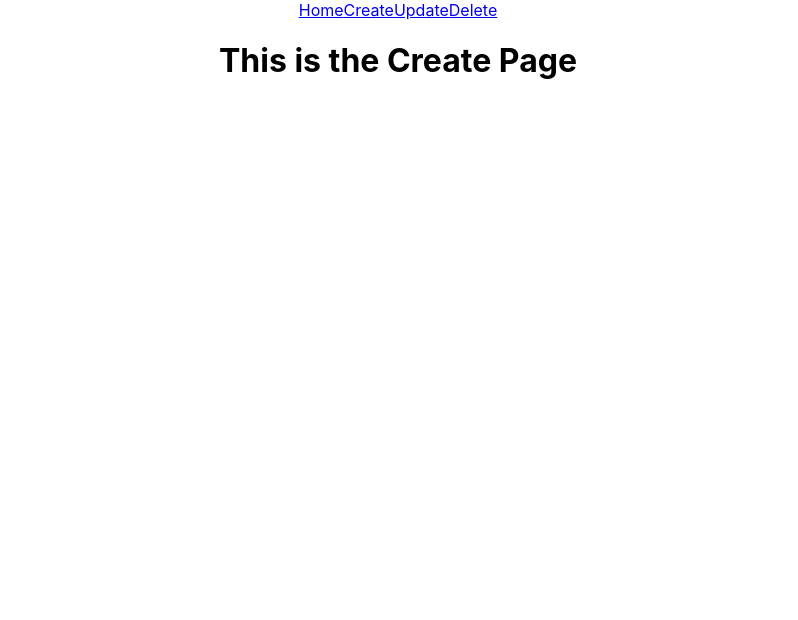
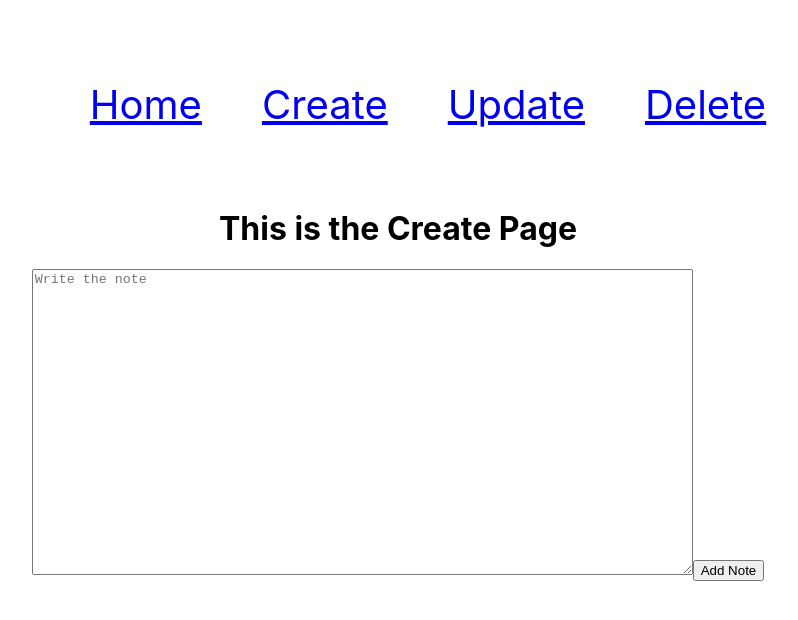
Before and after one commit to Chandra-Bhan/react-all-assignments, a React (Create React App) app: page /create in a window 1280 px wide. Shown: the top 620 px of the page, without its empty margins (242-1040 px from the left). Built offline with nearby package versions, Linux system fonts and the light colour scheme.

Commit message:
React day5 assginment 2 create delete update the note is completed

```diff
--- a/src/App.js
+++ b/src/App.js
@@ -1,25 +1,62 @@
 import logo from './logo.svg';
 import './App.css';
-import {BrowserRouter, Routes,Route } from 'react-router-dom';
+import {BrowserRouter, Routes,Route,useNavigate } from 'react-router-dom';
 import Home from './pages/Home';
 import Create from './pages/Create';
 import Update from './pages/Update';
 import Delete from './pages/Delete';
 import Navbar from './navbar/Navbar';
+import { createContext, useState } from 'react';
+
+
+
+// 2. Build a multi-page app with React Router that allows
+//  users to create, edit, and delete notes. Use React
+//  Router's Route component to set up the routes for
+//  each page. Use the Link component to navigate between
+//  the pages
+
+
+export const allNotesRef=createContext([]);
+export const setAllNotesRef=createContext();
 
 function App() {
+  const navigate=useNavigate();
+const [notes,setNotes]=useState([]);
+const [count,setCount]=useState(1);
+
+
+  const handleNotes=(note)=>{
+     setNotes([...notes,{id:count,note:note}]);
+     setCount(count+1);
+     alert("Note Added");
+  }
+  const handleDeleteNote =(id)=>{
+    const tempData= notes.filter((item)=>item.id!=id);
+    setNotes(tempData);
+    navigate("/delete");
+
+
+  }
+
+
+
   return (
     <div className="App">
-      <BrowserRouter>
+   <allNotesRef.Provider value={notes}>
+   <setAllNotesRef value={setNotes}>
+
       <Navbar/>
         <Routes>
 
-          <Route path='/' element={<Home/>}/>
-          <Route path='/create' element={<Create/>}/>
+          <Route path='/' element={<Home  handleDeleteNote={handleDeleteNote}/>}/>
+          <Route path='/create' element={<Create handleNotes={handleNotes}/>}/>
           <Route path='/update' element={<Update/>}/>
           <Route path='/delete' element={<Delete/>}/>
         </Routes>
-      </BrowserRouter>
+
+      </setAllNotesRef>
+      </allNotesRef.Provider>
 
     </div>
   );
--- a/src/index.js
+++ b/src/index.js
@@ -3,11 +3,13 @@ import ReactDOM from 'react-dom/client';
 import './index.css';
 import App from './App';
 import reportWebVitals from './reportWebVitals';
+import { BrowserRouter } from 'react-router-dom';
 
 const root = ReactDOM.createRoot(document.getElementById('root'));
 root.render(
-
+ <BrowserRouter>
     <App />
+    </BrowserRouter>
 
 );
 
--- a/src/navbar/Navbar.jsx
+++ b/src/navbar/Navbar.jsx
@@ -1,5 +1,6 @@
 import React from 'react';
 import {Link} from 'react-router-dom';
+import styles from './Navbar.module.css'
 
 function Navbar() {
   return (
--- /dev/null
+++ b/src/navbar/Navbar.module.css
@@ -0,0 +1,7 @@
+a{
+    font-size: 40px;
+    margin-left: 60px;
+}
+div{
+    margin-top: 80px;
+}
--- a/src/pages/Create.jsx
+++ b/src/pages/Create.jsx
@@ -1,9 +1,14 @@
-import React from 'react';
+import React, { useState } from 'react';
 
-function Create() {
+function Create({handleNotes}) {
+  const [note,setNote]=useState("");
+
+
   return (
     <div>
       <h1>This is the Create Page</h1>
+      <textarea rows={20} cols={80} value={note} onChange={(e)=>setNote(e.target.value)} placeholder='Write the note'></textarea>
+      <button onClick={()=>handleNotes(note)}>Add Note</button>
     </div>
   );
 }
--- a/src/pages/Delete.jsx
+++ b/src/pages/Delete.jsx
@@ -1,9 +1,28 @@
-import React from 'react';
+import React, { useState,useContext } from 'react';
+import {allNotesRef,setAllNotesRef} from '../App'
+
 
 function Delete() {
+  const [deletingId,setDeletingId]=useState(0);
+  const notesRef=useContext(allNotesRef);
+  const setNotesRef=useContext(setAllNotesRef);
+
+
+
+const handleNoteDeltion =()=>{
+        // const tempData= notesRef.filter((item)=>item.id!=deletingId)
+        // setNotesRef(tempData);
+        // console.log(tempData);
+        // console.log(notesRef);
+}
+
   return (
     <div>
       <h1>This is the Delete Page.</h1>
+      <h1>Data has been deleted.....</h1>
+
+      {/* <input type='number' value={deletingId} onChange={(e)=>setDeletingId(e.target.value)}/>
+      <button onClick={handleNoteDeltion}>Delete</button> */}
     </div>
   );
 }
--- a/src/pages/Home.jsx
+++ b/src/pages/Home.jsx
@@ -1,9 +1,22 @@
-import React from 'react';
+import React, { useContext } from 'react';
+import {allNotesRef} from '../App'
+import { Link } from 'react-router-dom';
 
-function Home() {
+function Home({handleDeleteNote}) {
+    const notesRef=useContext(allNotesRef);
+    console.log(notesRef);
   return (
     <div>
-      <h1>This is the Home Page</h1>
+    <h1>React Day 5 Assignment 2</h1>
+      <h1>This is the Home Page </h1>
+      {
+        notesRef.map((item)=>{
+            return <div key={item.id}>
+            <p >Note: {item.id}. {item.note}</p>
+            <button onClick={()=>handleDeleteNote(item.id)}>Delete</button>
+            </div>
+      })
+      }
     </div>
   );
 }
--- a/src/pages/Update.jsx
+++ b/src/pages/Update.jsx
@@ -1,9 +1,11 @@
-import React from 'react';
+import React, { useState } from 'react';
 
 function Update() {
+  const [updatedData,seUpdatedData]=useState({});
   return (
     <div>
       <h1>This is the Update Page</h1>
+
     </div>
   );
 }
```
